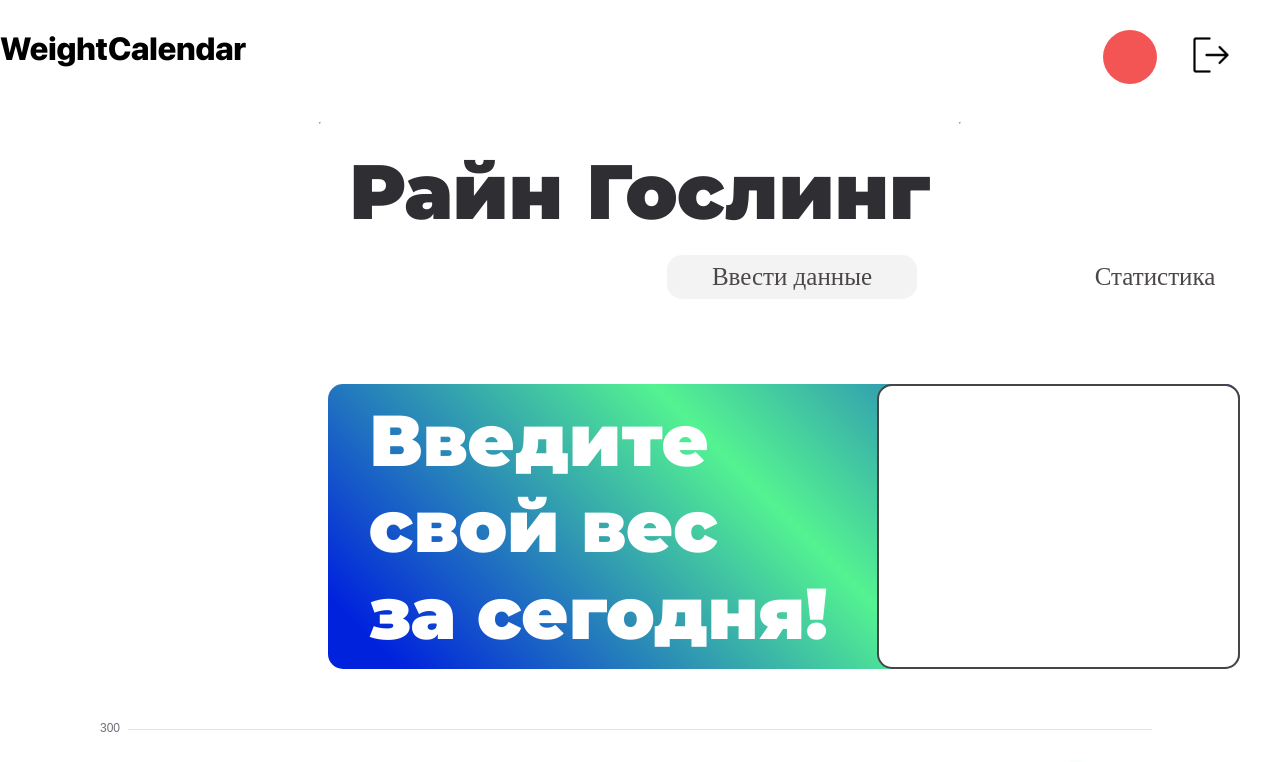
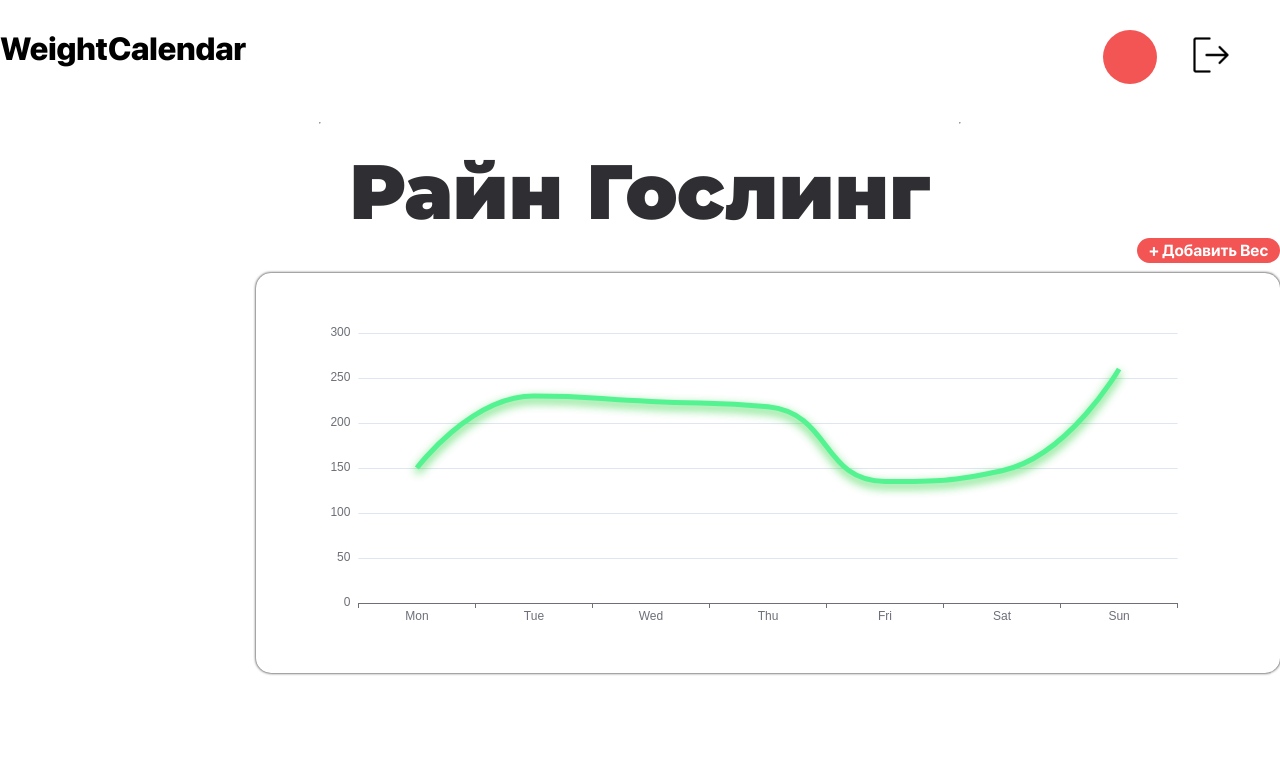
Before and after one commit to mappited/Weight-Analytics, a Vue app in the folder website-v3/: page /SecondPage in a window 1280 px wide. Shown: the top 762 px of the page. Built offline with nearby package versions, Linux system fonts and the light colour scheme; a web font is replaced by a local one.

Commit message:
новый дизайн 2ой страницы, компонент модального окна веса (прото)
график теперь autoresize, мобильный интерфейс на доработке

```diff
--- a/website-v3/src/SecondPage.vue
+++ b/website-v3/src/SecondPage.vue
@@ -20,36 +20,34 @@
 
   <div class="userName"><p class="userName-text-mobile userName-text">Райн Гослинг</p></div>
   <!-- Далее в user.css будет лежать класс со стилем для активной кнопки :: .active-switcher-style -->
-  <div class="switcher">
-      <div class="input-weight-statistic"><div class="active-switcher-style"><p class="input-weight-text">Ввести данные</p></div></div>  <!-- пока для наглядности стиль тут есть -->
-      <!-- роуты сюда докрутить :)) -->
-      <div class="statistics"><div class="inactive-switcher-style"><p class="statistics-text">Статистика</p></div></div>
-      <!-- и сюда тоже -->
+
+
+  <div class="chart-flexbox">
+    <div class="add-weight-button-container"> <div class="add-weight-button" @click="showWeight()">+ Добавить Вес</div> </div>
+    <div class="chart-container"><demoChart class="weight-chart" /></div>
   </div>
 
-  <div class="centered-div-inputs">
-      <div class="gradient-div">
-          <p class="gradient-div-text">Введите<br>свой вес<br>за сегодня!</p>
-          <form action="" class="input-weight-form">
-              <label class="input-label" for="weight-label"></label>
-              <input class="input-label-form outline-off" id="weight-label">
-          </form>
-      </div>
-  </div>
+  <modalWeight ref="mWeight"/>
 
-  <demoChart/>
 </template>
 
 
 <script>
 import middleAccDiv from './components/middleAccDiv.vue'
 import demoChart from './charts/demochart.vue'
+import modalWeight from './components/modalWeight.vue'
 
 export default {
   name: 'secondPage',
   components:{
     middleAccDiv,
-    demoChart
+    demoChart,
+    modalWeight
+  },
+  methods:{
+    showWeight(){
+      this.$refs.mWeight.showWeight();
+    }
   }
 }
 </script>
--- a/website-v3/src/charts/demochart.vue
+++ b/website-v3/src/charts/demochart.vue
@@ -1,5 +1,5 @@
 <template>
-  <v-chart class="chart" :option="option" />
+  <v-chart class="chart" :option="option" autoresize />
 </template>
 
 <script>
--- /dev/null
+++ b/website-v3/src/components/modalWeight.vue
@@ -0,0 +1,38 @@
+<template>
+  <div class="modalWin modalWin-enter-weight" id="modalid" :style="appearWeight ? showMod : hideMod" @click="hideWeight()">
+        <div class="modalWindow-enter-weight modalWindow" @click="outside = false">
+
+          <div class="modalHeader">
+              <h2 class="modalHeader__text">Итак...<br>Ваш вес за сегодня?</h2>
+          </div>
+          <div class="modalBody">
+
+          </div>
+        </div>
+  </div>
+</template>
+
+<script>
+export default {
+  name: 'modalWeight',
+  data: function () {
+    return{
+      showMod: "display: block",
+      hideMod: "display: none",
+      appearWeight: false,
+      outside: true
+    }
+  },
+  methods: {
+    hideWeight(){
+      if (this.outside) {
+        this.appearWeight = false
+      }
+      this.outside = true;
+    },
+    showWeight(){
+      this.appearWeight = true
+    }
+  }
+}
+</script>
--- a/website-v3/src/components/rightMenuButtons.vue
+++ b/website-v3/src/components/rightMenuButtons.vue
@@ -43,7 +43,7 @@ export default {
       hideMod: "display: none",
       appearLog: false,
       appearReg: false,
-      close: true
+      outside: true
     }
   },
   methods: {
--- a/website-v3/src/css/modal.css
+++ b/website-v3/src/css/modal.css
@@ -38,6 +38,16 @@
     animation-name: animatetop;
     animation-duration: 0.4s;
     border-radius: 15px;
+}
+
+.modalWin-enter-weight {
+    padding-top: 200px;
+    display: block;
+}
+
+.modalWindow-enter-weight {
+    width: 798px;
+    height: 428px;
 }
 
 
--- a/website-v3/src/css/usermobile.css
+++ b/website-v3/src/css/usermobile.css
@@ -39,27 +39,17 @@
       margin-left: 20px;
       padding-top: 12px;
   }
-}
 
-@media (max-width:980px) {
-  /*чтобы текст не наезжал никуда при узком экране*/
-  .gradient-div-text{
-    font-size: 50px;
+  .add-weight-button-container{
+    width: 100%;
   }
-}
+  .chart-flexbox{
+    margin-left: 20px;
+    margin-right: 20px;
+  }
 
-@media (min-width:981px) {
-  /*дефолт*/
-  .gradient-div-text{
-    font-size: 72px;
-  }
-}
-
-@media (max-width:380px) {
-  /*чтобы текст не наезжал никуда при узком экране*/
-  .active-switcher-style,
-  .inactive-switcher-style{
-    font-size: 20px;
+  .chart-container{
+      width: 100%;
   }
 }
 
@@ -118,6 +108,14 @@
       justify-content: center;
       padding-top: 12px;
   }
+  .add-weight-button-container{
+    width: 80%;
+  }
+
+  .chart-container{
+      color:white;
+      width: 80%;
+  }
 }
 
 *{
@@ -130,6 +128,63 @@ p{margin: 0;padding: 0;}
     display: flex;
     justify-content: space-between;
 }
+
+.add-weight-button{
+    width: 143px;
+    height: 25px;
+    border-radius: 15px;
+    border:solid #F35454 6px;
+
+    display: flex;
+    justify-content: center;
+    align-items: center;
+    flex-direction: row;
+
+    font-family:SF Pro Display;
+    font-weight: bold;
+    font-size: 15 px;
+    background-color: #F35454;
+    color:white;
+}
+
+.add-weight-button:hover{
+    opacity: 0.8;
+    transition:1s;
+    color: white;
+}
+
+.chart-flexbox{
+    display: flex;
+    justify-content: center;
+    align-items: center;
+    flex-direction: column;
+}
+
+.chart-container{
+    border-radius: 15px;
+    box-shadow: 0 0 3px #000000;
+    display: flex;
+    justify-content: center;
+    align-items: center;
+    flex-direction: row;
+
+    color:white;
+}
+
+.weight-chart{
+  width:100%
+}
+
+.add-weight-button-container{
+  display: flex;
+  justify-content: baseline;
+  align-items:baseline ;
+  flex-direction: row;
+
+  margin-bottom: 10px;
+}
+
+
 .left-side-menu{
     display: flex;
     float: right;
```
Also changed, not shown: website-v3/src/components/modalWindows.vue (deleted).
